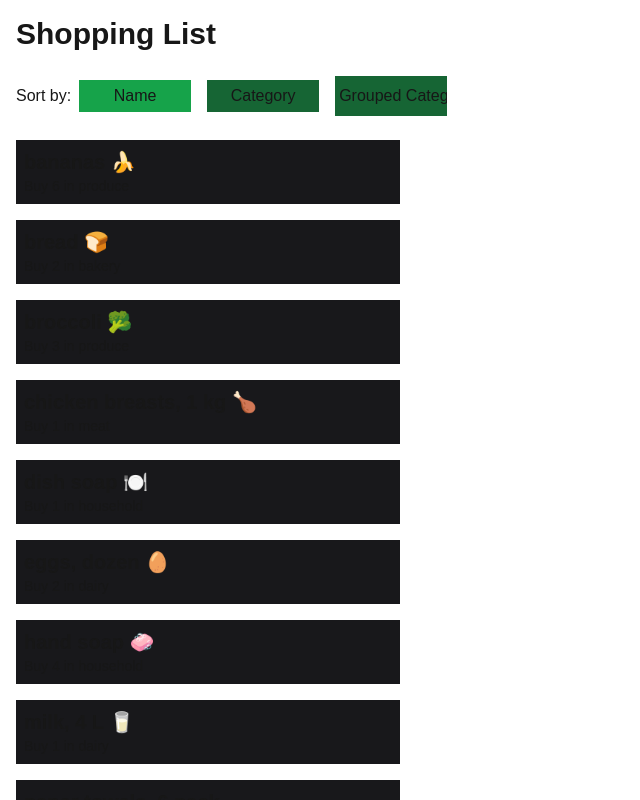
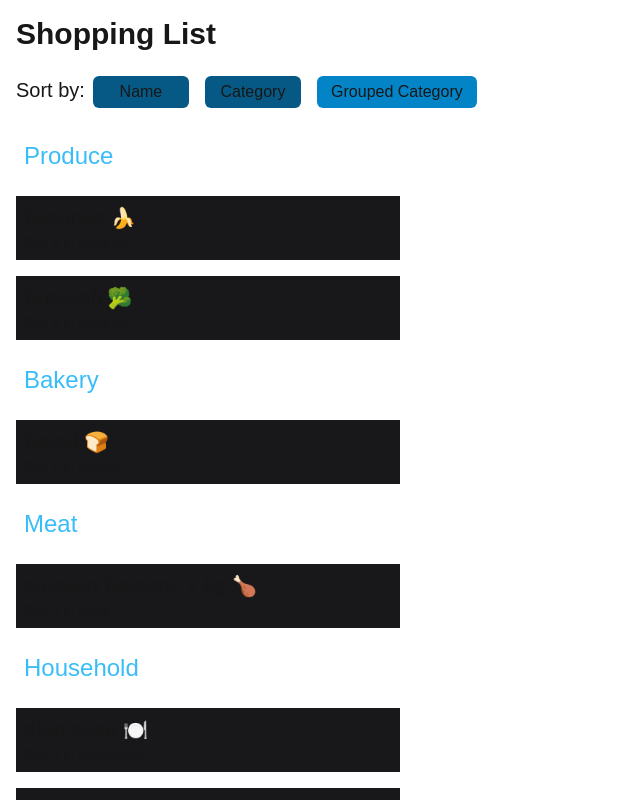
Before and after one commit to Jeffdcdr/cprg306-assignments, a Next.js app: page /week-6 in a window 1280 px wide. Both pictures are taken after a click on the button "Grouped Category". Shown: the top 800 px of the page, without its empty margins (0-640 px from the left). Built offline with nearby package versions, Linux system fonts and the light colour scheme.

Commit message:
Update item-list.js
added the button colors functionality while it is being selected

```diff
--- a/app/week-6/item-list.js
+++ b/app/week-6/item-list.js
@@ -5,6 +5,7 @@ import itemsJson from "./items.json";
 
 export default function ItemList() {
   const [sortby, setSortby] = useState("name");
+  const [groupedCategory, setGroupedCategory] = useState(false); // added to handle grouped category
 
   // let items = [...itemsJson] - original code to render what's on the JSON file
 
@@ -19,39 +20,83 @@ export default function ItemList() {
     }
   });
 
+  const handleGroupedCategory = () => {
+    const groupedItems = items.reduce((accumulator, item) => {
+      if (!accumulator[item.category]) {
+        accumulator[item.category] = [];
+      }
+      accumulator[item.category].push(item);
+      return accumulator;
+    }, {});
+    setGroupedCategory(groupedItems); // added to set grouped category
+    setSortby("grouped category");
+    console.log(groupedItems)
+
+  };
+
   const handleItemClick = (value) => {
     setSortby(value);
+    setGroupedCategory(false);
   };
 
   return (
     <div>
       <div className="ml-4">
-        <label htmlFor="sortby">Sort by:</label>
+        <label htmlFor="sortby" className="text-xl">Sort by:</label>
         <input
           type="button"
           value="Name"
           // className="bg-green-600 p-1 m-2 w-28"
-          className={`p-1 m-2 w-28 ${sortby === "name" ? "bg-green-600" : "bg-green-800"}`}
+          className={`p-1 m-2 w-24 rounded-md ${
+            sortby === "name" ? "bg-sky-600" : "bg-sky-800"
+          }`}
           //  className={`p-1 m-2 w-28 ${sortby === value ? "bg-green-600" : "bg-green-800"}`}
 
           // onClick={() => setSortby("name")}
           onClick={() => handleItemClick("name")}
-        ></input>
+        />
         <input
           type="button"
           value="Category"
           // className="bg-green-600 p-1 m-2 w-28"
-          className={`p-1 m-2 w-28 ${sortby === "category" ? "bg-green-600" : "bg-green-800"}`}
+          className={`p-1 m-2 w-24 rounded-md ${
+            sortby === "category" ? "bg-sky-600" : "bg-sky-800"
+          }`}
           // onClick={() => setSortby("category")}
           onClick={() => handleItemClick("category")}
-        ></input>
+        />
         <input
           type="button"
           value="Grouped Category"
-          className="bg-green-800 p-1 m-2 w-28 h-10"
-        ></input>
+          className={`p-1 m-2 w-40 rounded-md ${
+            sortby === "grouped category" ? "bg-sky-600" : "bg-sky-800"
+          }`}
+
+          onClick={() => handleGroupedCategory("grouped category")}
+        />
       </div>
 
+      {groupedCategory ? (
+        <div>
+          <ul>
+            {Object.keys(groupedCategory).map((category) => (
+              <li key={category} >
+                <h3 className="p-2 m-4 text-sky-400 text-transform: capitalize text-2xl">{category}</h3>
+                <ul>
+                  {groupedCategory[category].map((item) => (
+                    <li key={item.id} className="p-2 m-4 bg-zinc-900 max-w-sm">
+                      <h2 className="text-xl font-semibold"> {item.name} </h2>
+                      <div className="text-sm">
+                        Buy {item.quantity} in {item.category}
+                      </div>
+                    </li>
+                  ))}
+                </ul>
+              </li>
+            ))}
+          </ul>
+        </div>
+      ) : (
         <ul>
           {items.map((item) => (
             <li key={item.id} className="p-2 m-4 bg-zinc-900 max-w-sm">
@@ -62,6 +107,7 @@ export default function ItemList() {
             </li>
           ))}
         </ul>
+      )}
     </div>
   );
 }
```
Lines whose indentation alone changed are shown as unchanged.
